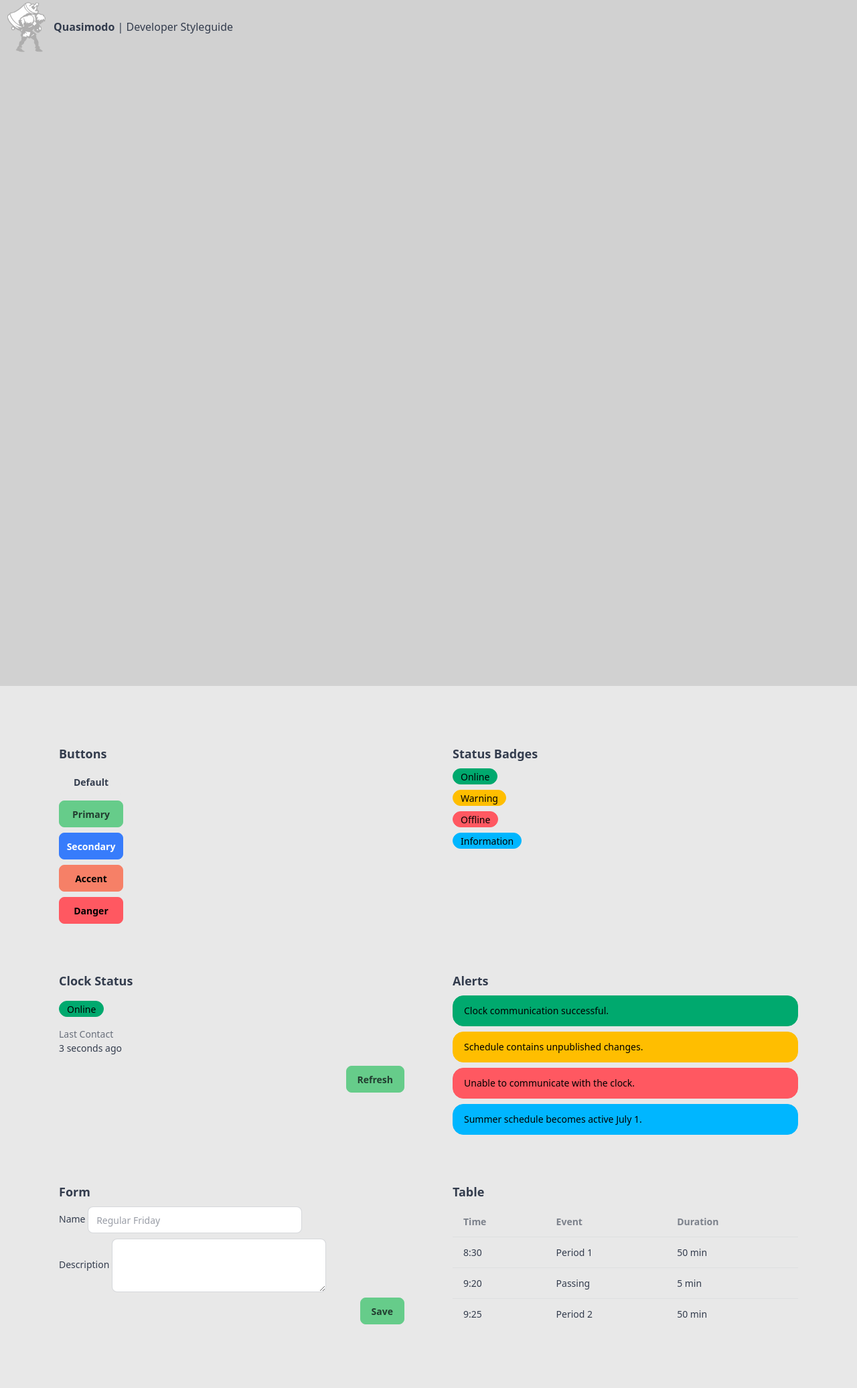
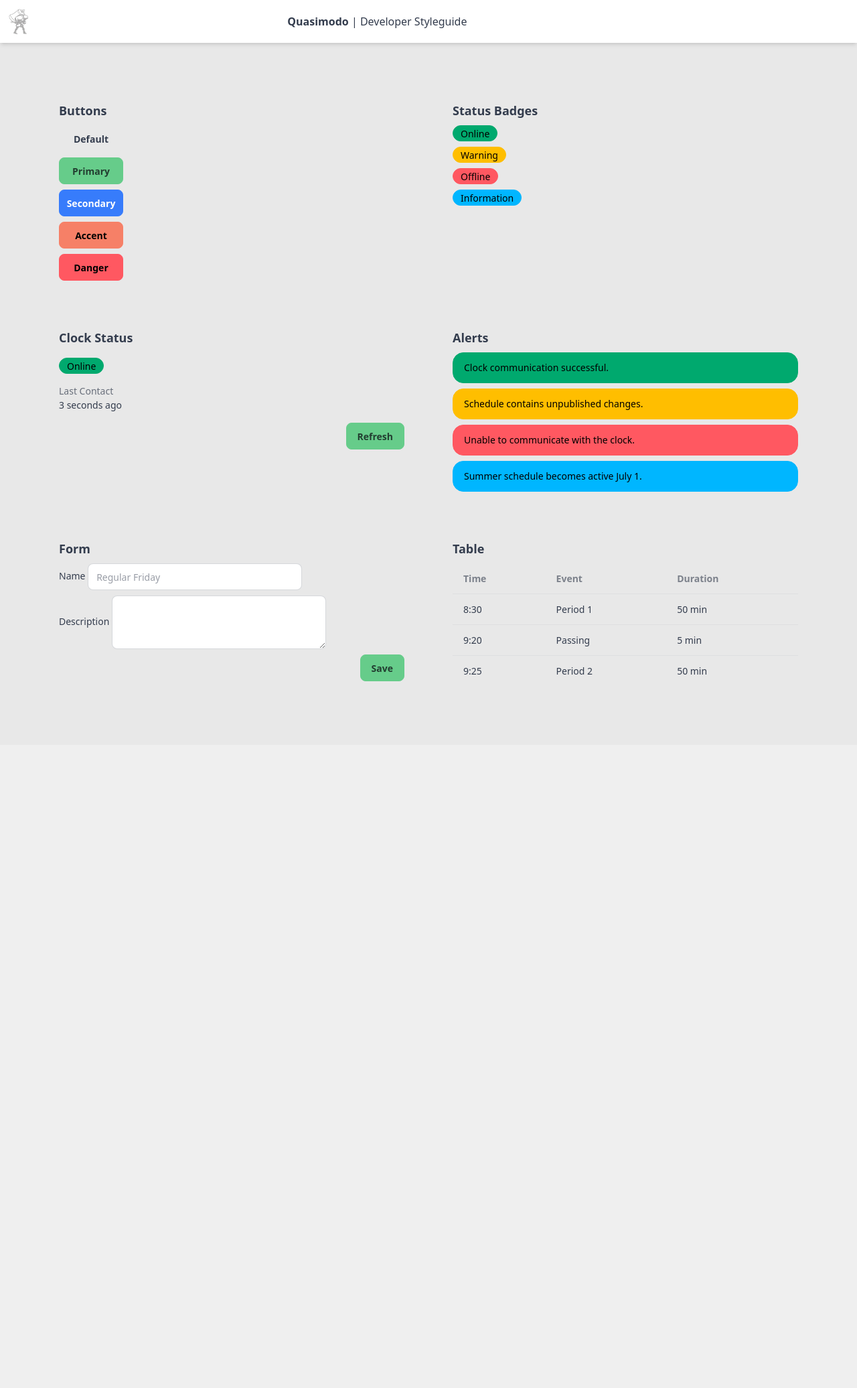
Before and after one commit to samuelMods0/Quasimodo, a Django app: page /styleguide/ in a window 1280 px wide. Shown: the whole page at 67% size. After the commit the page ends 1017 px from the top, so only its background shows below. Run offline with Django 5.2, Linux system fonts and the light colour scheme; parts of the project's set-up code (start-up, migrations or seed data) failed here and were passed over.

Commit message:
style(base.html, css) styling navbar

```diff
--- a/static/css/main.css
+++ b/static/css/main.css
@@ -12,6 +12,7 @@
     --text-sm: 0.875rem;
     --text-sm--line-height: calc(1.25 / 0.875);
     --ease-out: cubic-bezier(0, 0, 0.2, 1);
+    --ease-in-out: cubic-bezier(0.4, 0, 0.2, 1);
     --default-transition-duration: 150ms;
     --default-transition-timing-function: cubic-bezier(0.4, 0, 0.2, 1);
     --default-font-family: var(--font-sans);
@@ -1772,6 +1773,22 @@
       padding-inline: calc(var(--size) / 2 - var(--border));
     }
   }
+  .navbar-end {
+    @layer daisyui.l1.l2.l3 {
+      display: inline-flex;
+      align-items: center;
+      width: 50%;
+      justify-content: flex-end;
+    }
+  }
+  .navbar-start {
+    @layer daisyui.l1.l2.l3 {
+      display: inline-flex;
+      align-items: center;
+      width: 50%;
+      justify-content: flex-start;
+    }
+  }
   .card-body {
     @layer daisyui.l1.l2.l3 {
       display: flex;
@@ -1916,9 +1933,6 @@
   .table {
     display: table;
   }
-  .min-h-64 {
-    min-height: calc(var(--spacing) * 64);
-  }
   .min-h-screen {
     min-height: 100vh;
   }
@@ -2019,11 +2033,35 @@
   .bg-base-100 {
     background-color: var(--color-base-100);
   }
+  .bg-base-100\/50 {
+    background-color: var(--color-base-100);
+    @supports (color: color-mix(in lab, red, red)) {
+      background-color: color-mix(in oklab, var(--color-base-100) 50%, transparent);
+    }
+  }
   .bg-base-200 {
     background-color: var(--color-base-200);
   }
+  .bg-base-200\/50 {
+    background-color: var(--color-base-200);
+    @supports (color: color-mix(in lab, red, red)) {
+      background-color: color-mix(in oklab, var(--color-base-200) 50%, transparent);
+    }
+  }
   .bg-base-300 {
     background-color: var(--color-base-300);
+  }
+  .bg-primary {
+    background-color: var(--color-primary);
+  }
+  .bg-secondary {
+    background-color: var(--color-secondary);
+  }
+  .bg-secondary\/50 {
+    background-color: var(--color-secondary);
+    @supports (color: color-mix(in lab, red, red)) {
+      background-color: color-mix(in oklab, var(--color-secondary) 50%, transparent);
+    }
   }
   .mask-repeat {
     mask-repeat: repeat;
@@ -2093,6 +2131,10 @@
     transition-timing-function: var(--tw-ease, var(--default-transition-timing-function));
     transition-duration: var(--tw-duration, var(--default-transition-duration));
   }
+  .ease-in-out {
+    --tw-ease: var(--ease-in-out);
+    transition-timing-function: var(--ease-in-out);
+  }
   .ease-out {
     --tw-ease: var(--ease-out);
     transition-timing-function: var(--ease-out);
@@ -2154,21 +2196,6 @@
       grid-template-columns: repeat(2, minmax(0, 1fr));
     }
   }
-}
-.bar {
-  min-height: 64rem;
-}
-.header-box {
-  display: flex;
-  flex-direction: row;
-}
-.left {
-  align-items: center;
-  float: left;
-}
-.right {
-  align-items: center;
-  float: right;
 }
 @layer base {
   :where(:root),:root:has(input.theme-controller[value=emerald]:checked),[data-theme=emerald] {
--- a/templates/base.html
+++ b/templates/base.html
@@ -13,14 +13,16 @@
 </head>
 <body class="bg-base-200 text-base-content min-h-screen">
     <header>
-        <div class="bg-base-300 bar">
-            <div class="left header-box">
-                <img src="{% static 'img/hunchback_icon.png' %}" height="80rem" width="80rem">
+        <div class="navbar bg-base-100 shadow-md">
+            <div class="navbar-start">
+                <img src="{% static 'img/hunchback_icon.png' %}" height="40rem" width="40rem">
+            </div>
+            <div class="navbar-start">
                 <h2>
                     <strong>Quasimodo</strong> | <span>{{ page_title }}</span>
                 </h2>
             </div>
-            <div class="right header-box">
+            <div class="navbar-end">
 
             </div>
         </div>
```
Also changed, not shown: assets/css/input.css (+0 -19 lines).
